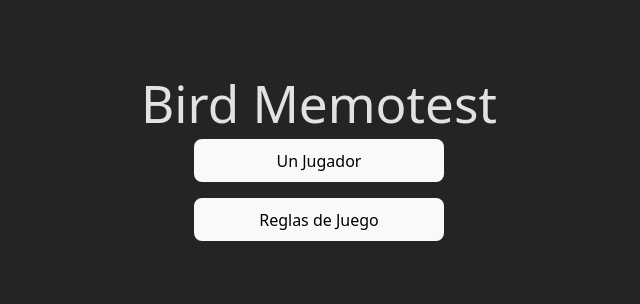
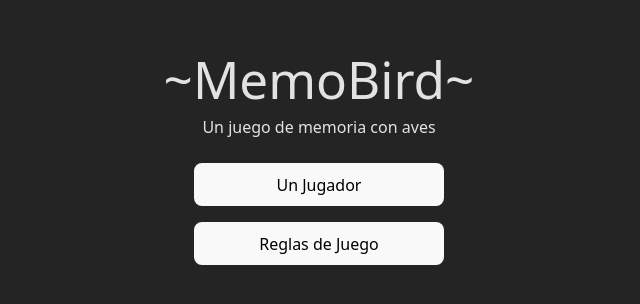
Before and after one commit to mjgalarza1/unq-ui-matias-galarza-trabajo-final, a React (Vite) app: page / in a window 1280 px wide. Shown: the part 242-546 px from the top of the page, without its empty margins (321-961 px from the left). Built offline with nearby package versions, Linux system fonts and the light colour scheme.

Commit message:
Cambiados un par de textos

```diff
--- a/src/pages/Game.jsx
+++ b/src/pages/Game.jsx
@@ -8,9 +8,9 @@ function Game() {
     return (
         <>
             <div style={{textAlign: "center", display: "flex", flexDirection: "column", gap:"2em"}}>
-                <h1 style={{margin: 0}}>Tablero</h1>
+                <h1 style={{margin: 0}}>¡Descubre las aves!</h1>
                 <Board />
-                <Button text='Volver' onClick={() => navigate('/home')} />
+                <Button text='Volver al menú' onClick={() => navigate('/home')} />
             </div>
         </>
     );
--- a/src/pages/Home.jsx
+++ b/src/pages/Home.jsx
@@ -6,7 +6,10 @@ function Home() {
 
     return (
         <>
-            <h1>Bird Memotest</h1>
+            <div className="d-flex flex-column align-items-center mb-2">
+                <h1>~MemoBird~</h1>
+                <p>Un juego de memoria con aves</p>
+            </div>
             <div className="main-menu-buttons">
                 <Button text={"Un Jugador"} onClick={() => navigate('/game')}/>
                 {/*<Button text={"Two Players"} onClick={() => navigate("/twoplayers")}/>*/}
```
